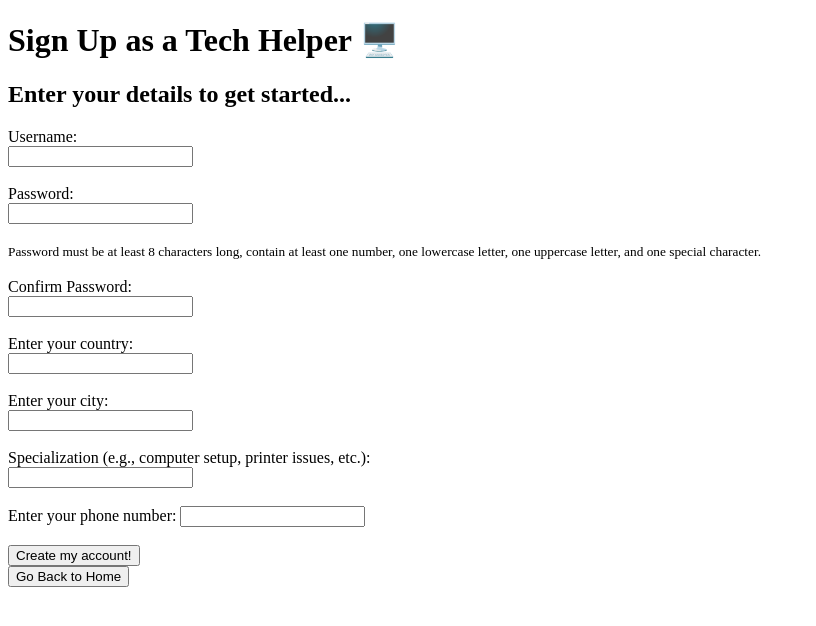
After one commit to Rotemkal/TechBuddy, a Flask app: template templates/helper_sign_up.html in a window 1280 px wide. The commit adds this page. Shown: the top 626 px of the page, without its empty margins (0-816 px from the left). Run offline with Flask 3, Linux system fonts and the light colour scheme; the template is opened without the code that fills it, so the values that code supplies are empty.

```diff
--- /dev/null
+++ b/templates/helper_sign_up.html
@@ -0,0 +1,40 @@
+<!DOCTYPE html>
+<html lang="en">
+    <head>
+        <meta charset="UTF-8">
+        <script src="{{ url_for('static', filename='js/script.js') }}" defer></script>
+        <title>Sign Up as Tech-Savvy Helper - TechBuddy</title>
+    </head>
+    <body>
+        <h1>Sign Up as a Tech Helper 🖥️</h1>
+        <h2>Enter your details to get started...</h2>
+        <form action="/submit-helper" method="post" onsubmit="return validateForm()">
+
+        <label for="username">Username:</label><br>
+        <input type="text" name="username" id="username" required><br><br>
+
+        <label for="password">Password:</label><br>
+        <input type="password" name="password" id="password" required><br><br>
+        <small>Password must be at least 8 characters long, contain at least one number, one lowercase letter, one uppercase letter, and one special character.</small><br><br>
+
+        <label for="confirm_password">Confirm Password:</label><br>
+        <input type="password" name="confirm_password" id="confirm_password" required><br><br>
+
+        <label for="country">Enter your country:</label><br>
+        <input type="text" name="country" id="country"><br><br>
+
+        <label for="city">Enter your city:</label><br>
+        <input type="text" name="city" id="city"><br><br>
+
+        <label for="specialization">Specialization (e.g., computer setup, printer issues, etc.):</label><br>
+        <input type="text" name="specialization" id="specialization" required><br><br>
+
+        <label for="phone_number">Enter your phone number:</label>
+        <input type="text" name="phone_number" id="phone_number"><br><br>
+
+        <button type="submit">Create my account!</button><br>
+        </form>
+
+        <button onclick="goBack()">Go Back to Home</button>
+    </body>
+</html>
--- a/templates/home.html
+++ b/templates/home.html
@@ -11,10 +11,10 @@
         <p>Who are you?</p>
 
         <!-- Option 1: Helpseeker -->
-        <input type="radio" name="role" value="helpseeker" required> I need tech help<br>
+        <input type="radio" name="role" value="helpseeker" required> Sign up as a helpseeker<br>
 
         <!-- Option 2: Helper -->
-        <input type="radio" name="role" value="helper"> I want to help<br><br>
+        <input type="radio" name="role" value="helper"> Sign up as a helper<br>
 
         <!-- Option 3: Login -->
         <input type="radio" name="role" value="login"> I want to login<br><br>
--- a/templates/request_help.html
+++ b/templates/request_help.html
@@ -3,10 +3,10 @@
     <head>
         <meta charset="UTF-8">
         <script src="{{ url_for('static', filename='js/script.js') }}" defer></script>
-        <title>Request Help - TechBuddy</title>
+        <title> Sign up as a helpseeker </title>
     </head>
     <body>
-        <h1>Need Tech help? 🖥️</h1>
+        <h1> Sign up as a help seeker 🖥️</h1>
         <h2>Some details before we can start...</h2>
         <form action="/submit-request" method="post" onsubmit="return validateForm()">
 
```
